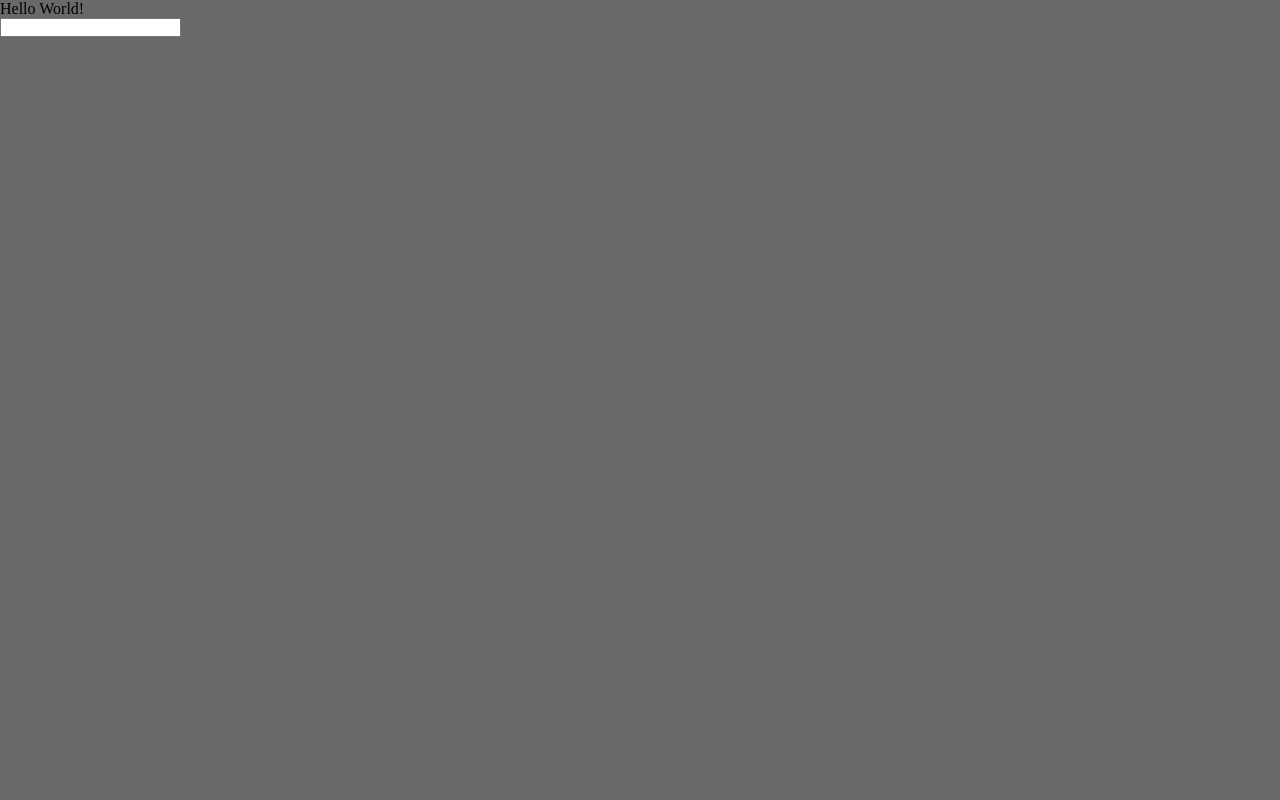
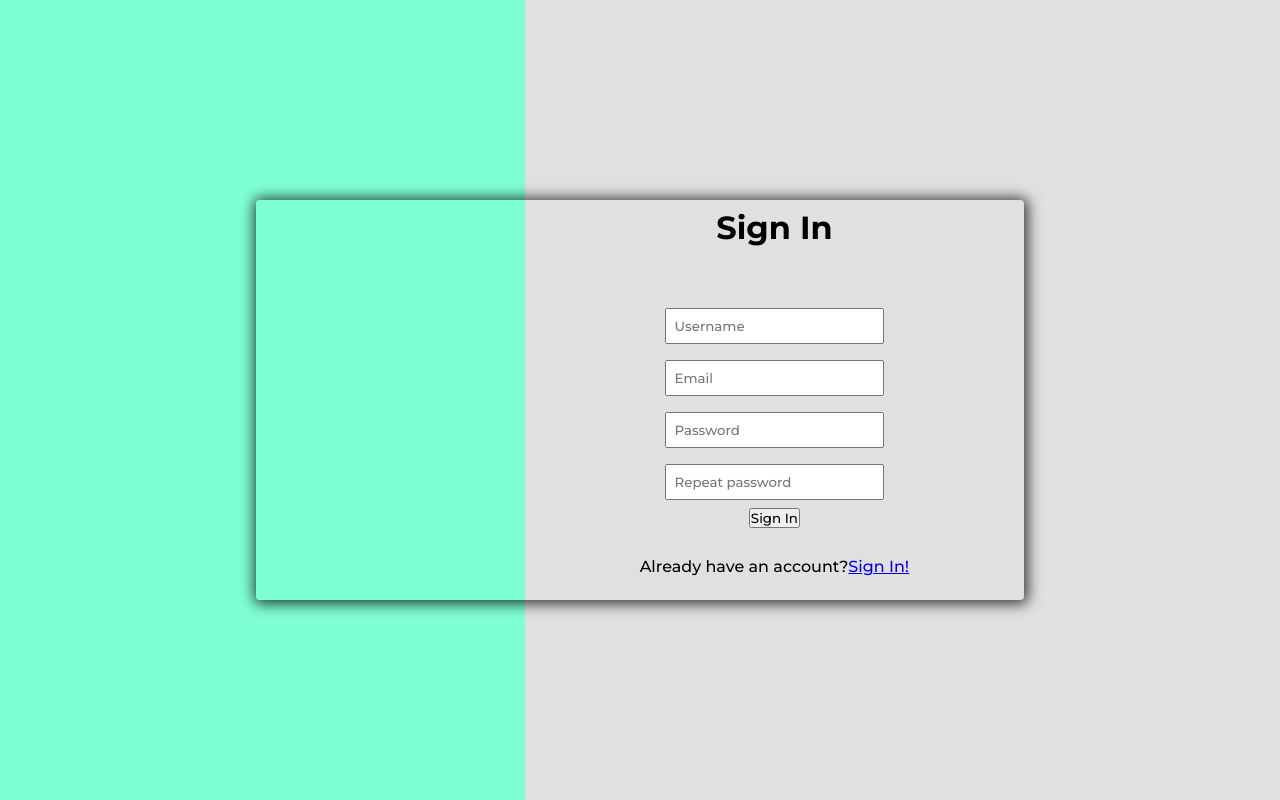
Before and after one commit to baalais/jira_grupa, a React (Create React App) app: page /login in a window 1280 px wide. Built offline with nearby package versions, Linux system fonts and the light colour scheme.

Commit message:
sign in/ sign up frontend

```diff
--- a/src/Routes/Login.js
+++ b/src/Routes/Login.js
@@ -14,10 +14,28 @@ export default function Login(){
 
     return (
         <>
-            <div className='border 1px black'> Hello World! </div>
-            <form name='login_form' id='login_form'>
-                <input type='text'></input>
-            </form>
+        <div className='background-secondary'></div>
+        <div className='background-primary'></div>
+            <div className='register-container'>
+                <div className='register-box'>
+                    <div className='split-left'></div>
+                    <div className='split-right'>
+                        <div className='form-header'>
+                            <h1>Sign In</h1>
+                        </div>
+                        <form method='post' name='register_form' id='register_form'>
+                            <input type='text' placeholder='Username'></input>
+                            <input type='text' placeholder='Email'></input>
+                            <input type='password' placeholder='Password'></input>
+                            <input type='password' placeholder='Repeat password'></input>
+                            <button>Sign In</button>
+                        </form>
+                        <div className='form-footer'>
+                            <p>Already have an account?<a href="#">Sign In!</a></p>
+                        </div>
+                    </div>
+                </div>
+            </div>
         </>
     )
 }
--- a/src/Routes/Register.js
+++ b/src/Routes/Register.js
@@ -1,5 +1,5 @@
 import React, { useEffect, useState } from 'react';
-import '../Style/Register.css';
+import '../Style/Login.css';
 import { useNavigate } from 'react-router-dom';
 import { areAllValuesFalse, form_to_obj, get_form_object, is_valid_img_link } from '../functions';
 
@@ -15,10 +15,28 @@ export default function Register(){
 
     return (
         <>
-            <div className='border 1px black'> Hello World! </div>
-            <form name='register_form' id='register_form'>
-                <input type='text'></input>
-            </form>
+        <div className='background-secondary'></div>
+        <div className='background-primary'></div>
+            <div className='register-container'>
+                <div className='register-box'>
+                    <div className='split-left'></div>
+                    <div className='split-right'>
+                        <div className='form-header'>
+                            <h1>Sign Up</h1>
+                        </div>
+                        <form method='post' name='register_form' id='register_form'>
+                            <input type='text' placeholder='Username'></input>
+                            <input type='text' placeholder='Email'></input>
+                            <input type='password' placeholder='Password'></input>
+                            <input type='password' placeholder='Repeat password'></input>
+                            <button>Sign Up</button>
+                        </form>
+                        <div className='form-footer'>
+                            <p>Already have an account?<a href="#">Sign In!</a></p>
+                        </div>
+                    </div>
+                </div>
+            </div>
         </>
     )
 }
--- a/src/Style/Login.css
+++ b/src/Style/Login.css
@@ -0,0 +1,103 @@
+@import url('https://fonts.googleapis.com/css2?family=Montserrat:wght@500;600;700&display=swap');
+*{
+    margin: 0;
+    padding: 0;
+    font-family: 'Montserrat', sans-serif;
+}
+
+body{
+    display: flex;
+    background: dimgrey;
+}
+
+#root{
+    display: flex;
+    width: 100%;
+    min-height: 100vh;
+}
+
+.background-primary{
+    z-index: -2;
+    width: 100%;
+    height: 100%;
+    background-color: rgb(226, 223, 223);
+    display: absolute;
+    position: fixed;
+}
+
+.background-secondary{
+    z-index: -1;
+    width: 41%;
+    height: 100%;
+    background-color: aquamarine;
+    display: absolute;
+    position: fixed;
+}
+
+.register-container{
+    display: flex;
+    justify-content: center;
+    align-items: center;
+    width: 100%;
+    min-height: 100vh;
+
+    .register-box{
+        display: flex;
+        justify-content: center;
+        align-items: center;
+        width: 60%;
+        height: 50vh;
+        box-shadow: 1px 1px 14px 3px rgba(0,0,0,0.75);
+        border-radius: 4px;
+
+        .split-left{
+            width: 35%;
+            height: 100%;
+            background-color: aquamarine;
+            border-radius: 4px;
+        }
+
+        .split-right{
+            display: flex;
+            flex-direction: column;
+            align-items: center;
+            width: 65%;
+            height: 100%;
+
+            .form-header{
+                display: flex;
+                justify-content: center;
+                align-items: center;
+                width: 100%;
+                height: 10vh;
+                margin-bottom: 20px;
+            }
+
+            #register_form{
+                display: flex;
+                flex-direction: column  ;
+                justify-content: center;
+                align-items: center;
+                width: 100%;
+                height: 100%;
+
+            }
+        }
+        .form-footer{
+            display: flex;
+            align-items: center;
+            justify-content: center;
+            width: 100%;
+            height: 5vh;
+            margin-bottom: 20px;
+
+        }
+    }
+}
+
+input{
+    margin: 8px;
+    padding: 8px;
+    width: 40%;
+    height: 2vh;
+}
--- a/src/style/Main.css
+++ b/src/style/Main.css
@@ -4,5 +4,6 @@
 }
 
 body{
+    display: flex;
     background: dimgrey;
 }
```
Also changed, not shown: src/Style/Register.css (deleted), tailwind.config.js (line endings or trailing spaces).
